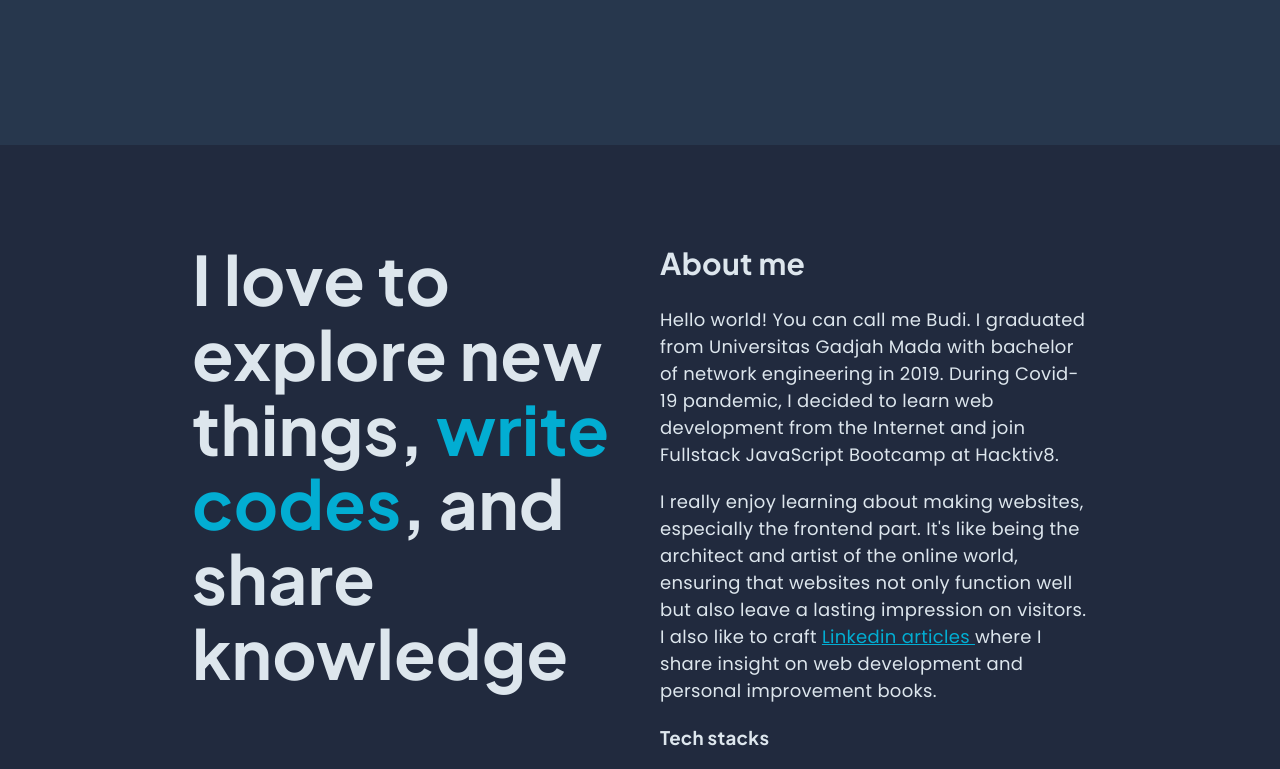
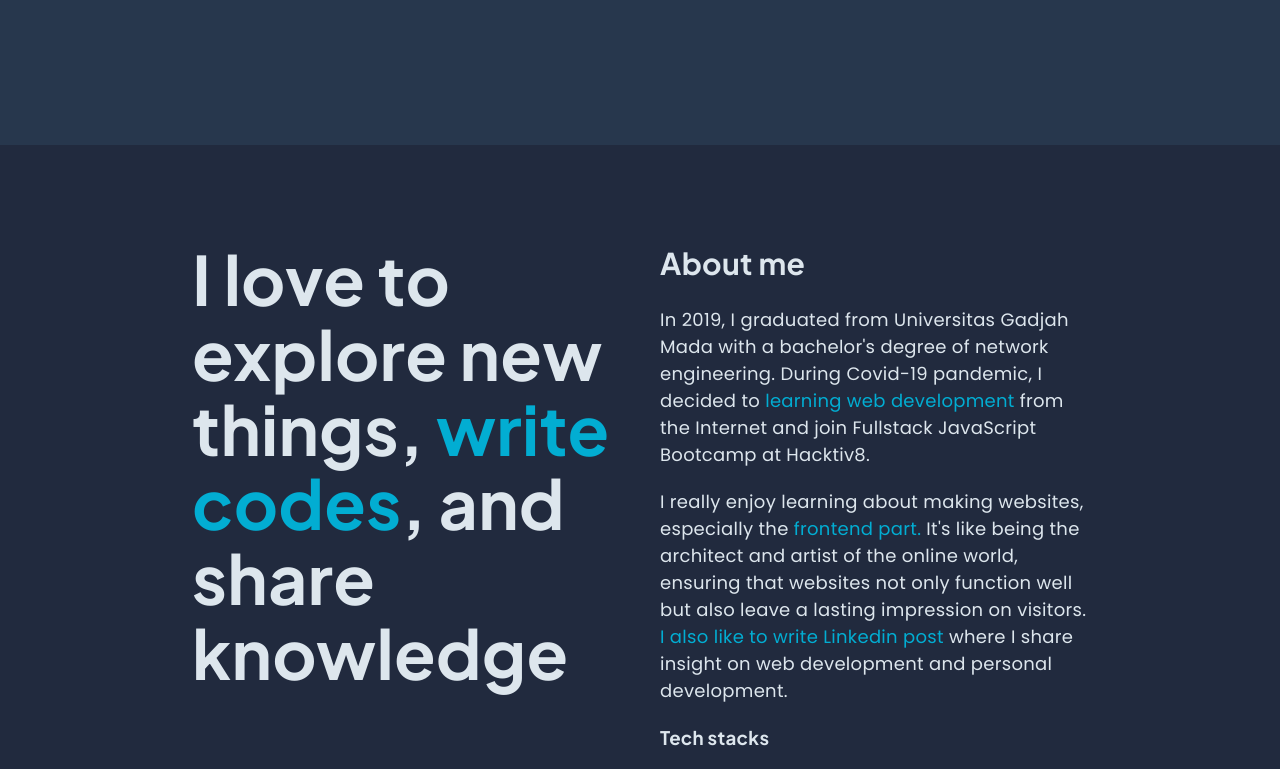
Before and after one commit to budiigunawan/budigunawan.com, a plain HTML site: page index.html in a window 1280 px wide. Shown: the part 655-1424 px from the top of the page. Drawn offline with Linux system fonts and the light colour scheme.

Commit message:
chore: adjust hero and about me description

```diff
--- a/index.css
+++ b/index.css
@@ -387,7 +387,7 @@ header:has(.navigation__bars-button input[type='checkbox']:checked)
   font-weight: bold;
 }
 
-.about__detail__info span a {
+.about__detail__info--sky-blue {
   color: var(--sky-blue);
 }
 
--- a/index.html
+++ b/index.html
@@ -69,10 +69,10 @@
               My name is Budi Gunawan
             </h1>
             <p class="hero__info__sub-title poppins-regular">
-              I am web developer with three years of experience. I currently
-              work as personal contributor at Paragon Corp, Indonesia's leading
-              cosmetic manufacturer, where I contribute to develop frontend side
-              of order management system web application using React ecosystem.
+              I am web developer with three years of experience. Currently work
+              as personal contributor at Paragon Corp, the biggest cosmetic
+              manufacturer in Indonesia, where I help to develop frontend side
+              of web application using React ecosystem.
             </p>
             <a href="#about" class="hero__info__button plus-jakarta">
               About me
@@ -136,27 +136,25 @@
           <div class="about__detail">
             <h3 class="about__detail__title plus-jakarta">About me</h3>
             <p class="about__detail__info poppins-regular">
-              Hello world! You can call me Budi. I graduated from Universitas
-              Gadjah Mada with bachelor of network engineering in 2019. During
-              Covid-19 pandemic, I decided to learn web development from the
-              Internet and join Fullstack JavaScript Bootcamp at Hacktiv8.
+              In 2019, I graduated from Universitas Gadjah Mada with a
+              bachelor's degree of network engineering. During Covid-19
+              pandemic, I decided to
+              <span class="about__detail__info--sky-blue"
+                >learning web development</span
+              >
+              from the Internet and join Fullstack JavaScript Bootcamp at
+              Hacktiv8.
             </p>
             <p class="about__detail__info poppins-regular">
               I really enjoy learning about making websites, especially the
-              frontend part. It's like being the architect and artist of the
-              online world, ensuring that websites not only function well but
-              also leave a lasting impression on visitors. I also like to craft
-              <span>
-                <a
-                  href="https://www.linkedin.com/in/buigun/recent-activity/all/"
-                  target="_blank"
-                  rel="noopener noreferrer"
-                >
-                  Linkedin articles
-                </a>
+              <span class="about__detail__info--sky-blue">frontend part. </span>
+              It's like being the architect and artist of the online world,
+              ensuring that websites not only function well but also leave a
+              lasting impression on visitors.
+              <span class="about__detail__info--sky-blue">
+                I also like to write Linkedin post
               </span>
-              where I share insight on web development and personal improvement
-              books.
+              where I share insight on web development and personal development.
             </p>
             <h3 class="about__detail__sub-title plus-jakarta">Tech stacks</h3>
             <div class="about__detail__stacks">
```
